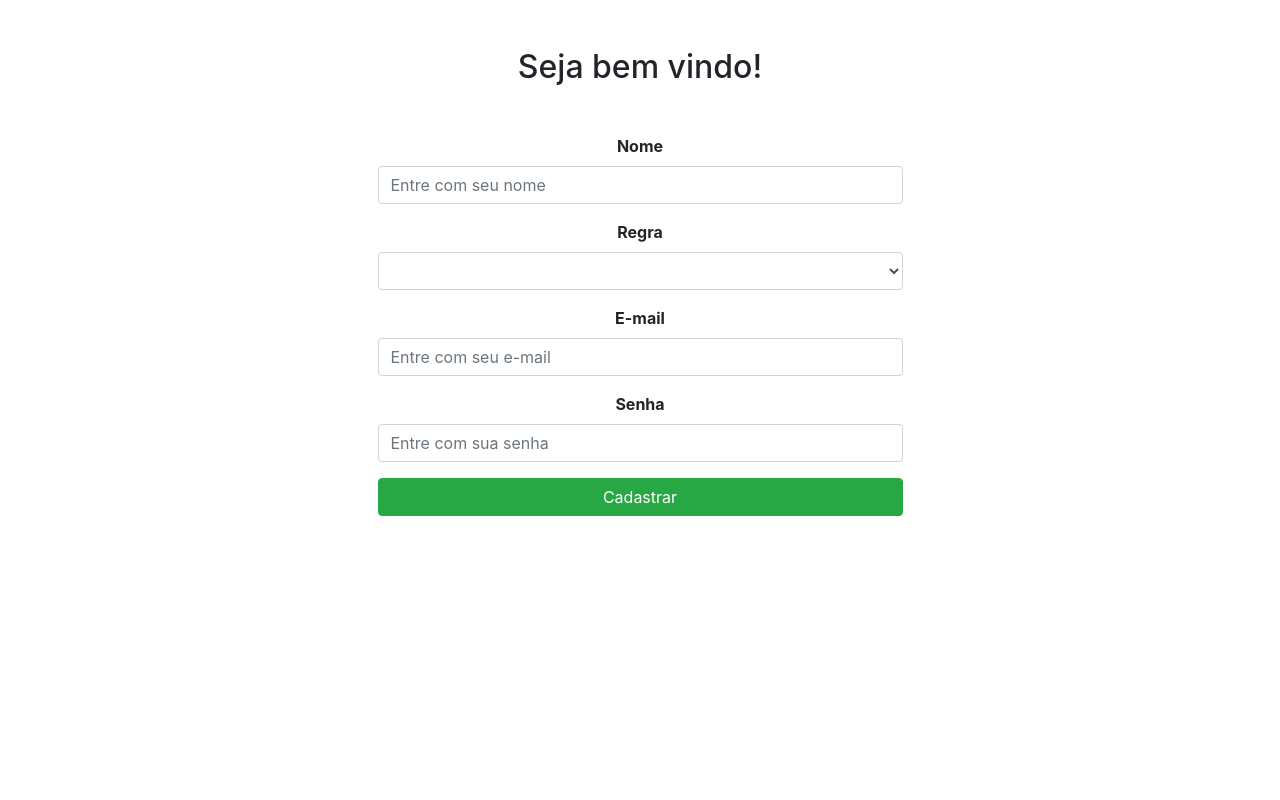
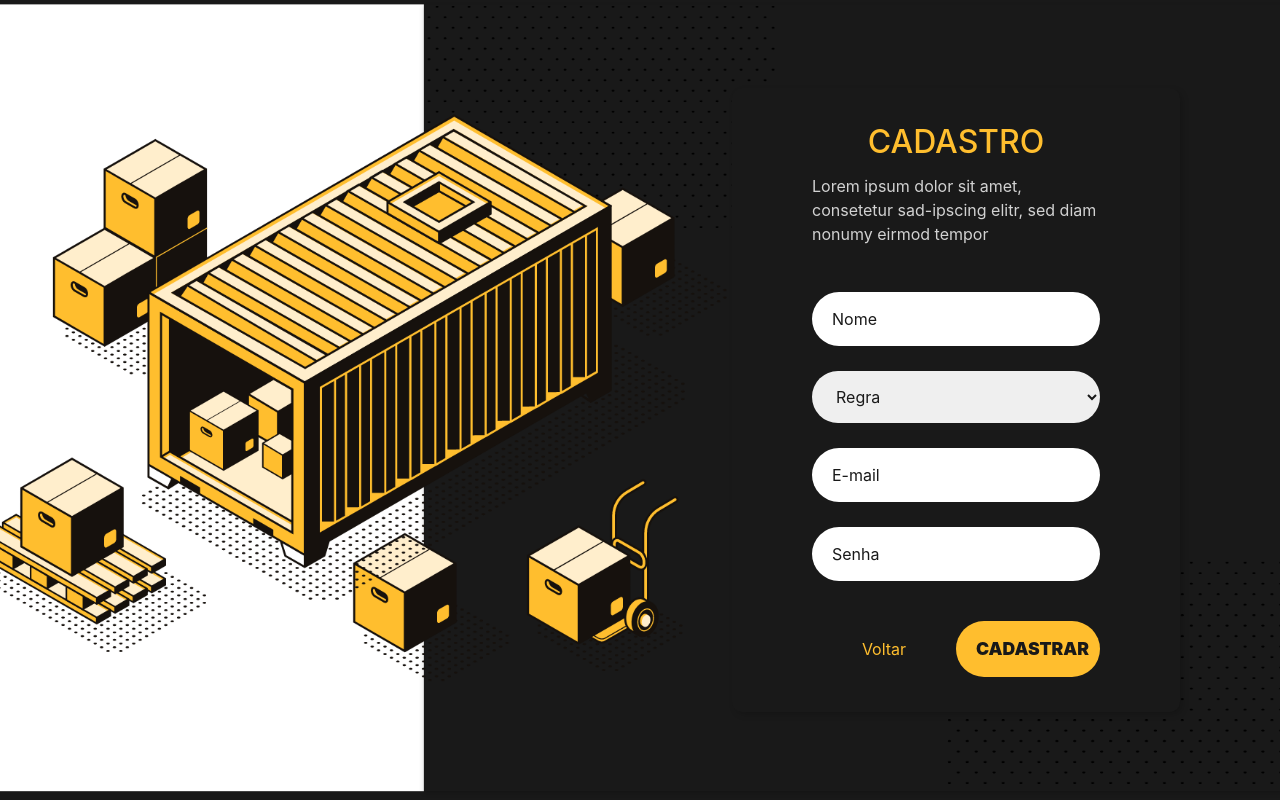
Before and after one commit to PedroFischerDeveloper/trabalho-ciro, an Angular app in the folder front/: page /cadastro in a window 1280 px wide. Built offline with nearby package versions, Linux system fonts and the light colour scheme.

Commit message:
:lipstick: Layout Cadastro

```diff
--- a/front/src/app/register/register.component.css
+++ b/front/src/app/register/register.component.css
@@ -0,0 +1,89 @@
+section {
+    display: flex;
+    flex-direction: row;
+    justify-content: flex-end;
+    align-items: center;
+    width: 100%;
+    height: 100vh;
+    background-color: #191919;
+    background-image: url(/../../assets/img/bck.png);
+    background-position: center;
+    background-size: cover;
+}
+
+.form-cadastro {
+    display: flex;
+    flex-direction: column;
+    justify-content: center;
+    align-items: center;
+    width: 35%;
+    margin-right: 100px;
+    background-color: #191919;
+    border-radius: 10px;
+    padding: 35px 80px;
+    box-shadow: 3px 3px 6px #00000029;
+}
+
+h2 {
+    color: #FFBE2E;
+    text-transform: uppercase;
+}
+
+p {
+    width: 100%;
+    text-align: left;
+    color: #D2D2D2;
+    margin-top: 5px;
+}
+
+form {
+    display: flex;
+    flex-direction: column;
+    flex-wrap: wrap;
+    justify-content: center;
+    align-items: center;
+    width: 100%;
+    margin-top: 30px;
+}
+
+input, select{
+    width: 100%;
+    border: none;
+    padding: 15px 20px;
+    border-radius: 50px;
+    color: #191919;
+    margin-bottom: 25px;
+}
+
+::-webkit-input-placeholder {
+    color: #191919;
+ }
+
+a {
+    width: 50%;
+    text-decoration: none;
+    color: #FFBE2E;
+    text-align: center;
+}
+
+button {
+    width: 50%;
+    border: none;
+    padding: 15px 20px;
+    border-radius: 50px;
+    background-color: #FFBE2E;
+    color: #191919;
+    text-transform: uppercase;
+    font-weight: 900;
+    font-size: 1.1em;
+}
+
+.cadastro {
+    display: flex;
+    flex-direction: row;
+    flex-wrap: wrap;
+    justify-content: space-between;
+    align-items: center;
+    width: 100%;
+    margin-top: 15px;
+}
--- a/front/src/app/register/register.component.html
+++ b/front/src/app/register/register.component.html
@@ -1,51 +1,24 @@
-<div class="container-fluid text-center p-5">
-  <div class="container">
-    <h2 class="display-5 mb-5">Seja bem vindo!</h2>
-    <form
-      [formGroup]="form"
-      (ngSubmit)="onSubmit(form.value)"
-      class="col-6 text-center mr-auto ml-auto"
-    >
-      <div class="form-group">
-        <label for="text-left" class="font-weight-bold">Nome</label>
-        <input
-          type="text"
-          class="form-control"
-          placeholder="Entre com seu nome"
-          required
-          formControlName="nome"
-        />
-      </div>
-      <div class="form-group">
-        <label class="font-weight-bold" for="tipo_container">Regra</label>
-        <select class="form-control" required formControlName="regra">
-          <option>Administrativo</option>
-          <option>Operacional</option>
-          <option>TI</option>
-        </select>
-      </div>
-      <div class="form-group">
-        <label for="text-left" class="font-weight-bold">E-mail</label>
-        <input
-          type="email"
-          class="form-control"
-          placeholder="Entre com seu e-mail"
-          required
-          formControlName="email"
-        />
-      </div>
-      <div class="form-group">
-        <label for="text-left" class="font-weight-bold">Senha</label>
-        <input
-          type="password"
-          class="form-control"
-          placeholder="Entre com sua senha"
-          formControlName="senha"
-          required
-        />
+<section>
+  <div class="form-cadastro">
+    <h2>Cadastro</h2>
+    <p>Lorem ipsum dolor sit amet, consetetur sad-ipscing elitr, sed diam nonumy eirmod tempor</p>
+
+    <form [formGroup]="form" (ngSubmit)="onSubmit(form.value)">
+      <input type="text" placeholder="Nome" required formControlName="nome" />
+      <select placeholder="Regra" required formControlName="regra">
+        <option value="" disabled selected>Regra</option>
+        <option>Administrativo</option>
+        <option>Operacional</option>
+        <option>TI</option>
+      </select>
+      <input type="email" placeholder="E-mail" required formControlName="email" />
+      <input type="password" placeholder="Senha" formControlName="senha" required />
+
+      <div class="cadastro">
+        <a [routerLink]="['/']">Voltar</a>
+        <button type="submit">Cadastrar</button>
       </div>
 
-      <button type="submit" class="btn btn-success btn-block">Cadastrar</button>
     </form>
   </div>
-</div>
+</section>
```
